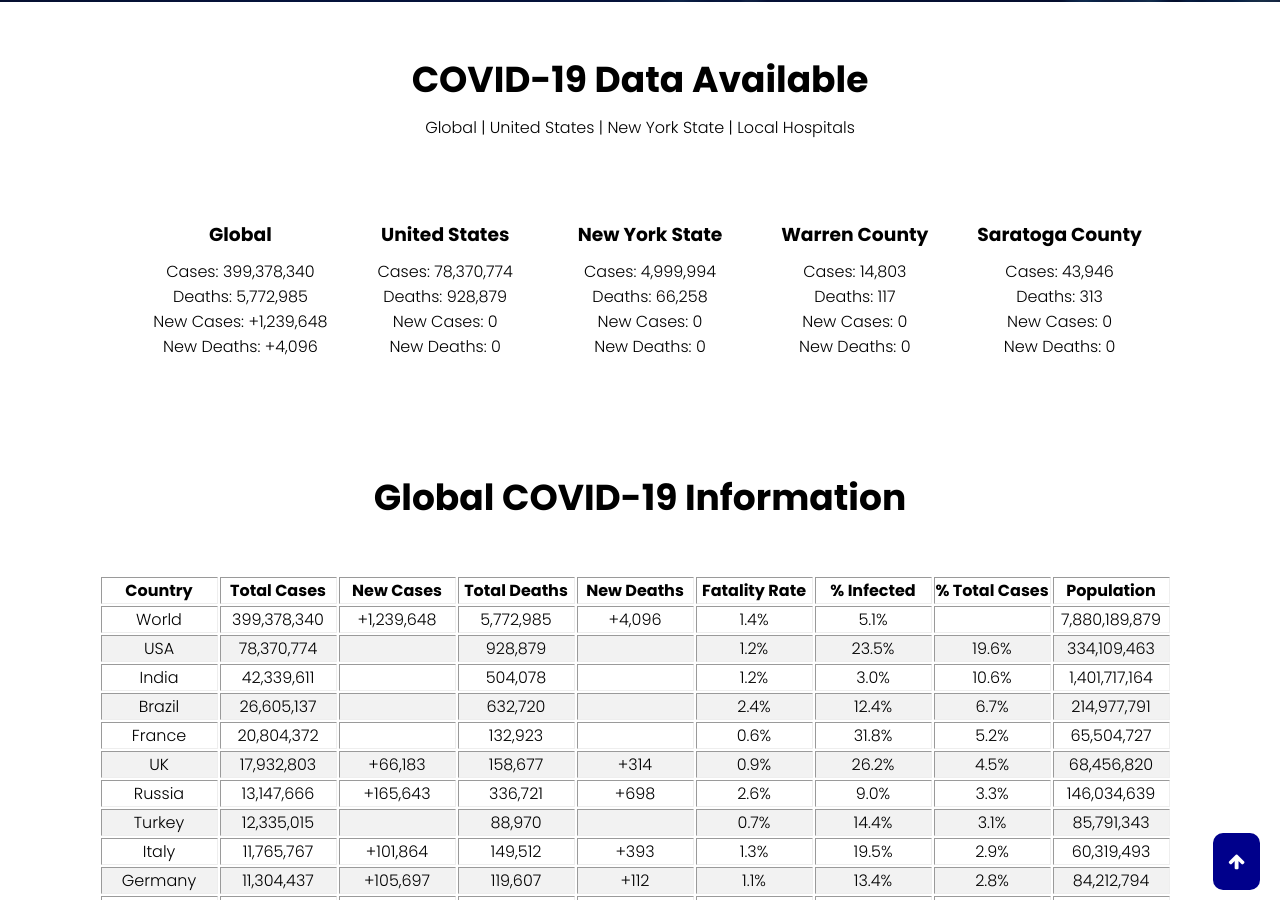
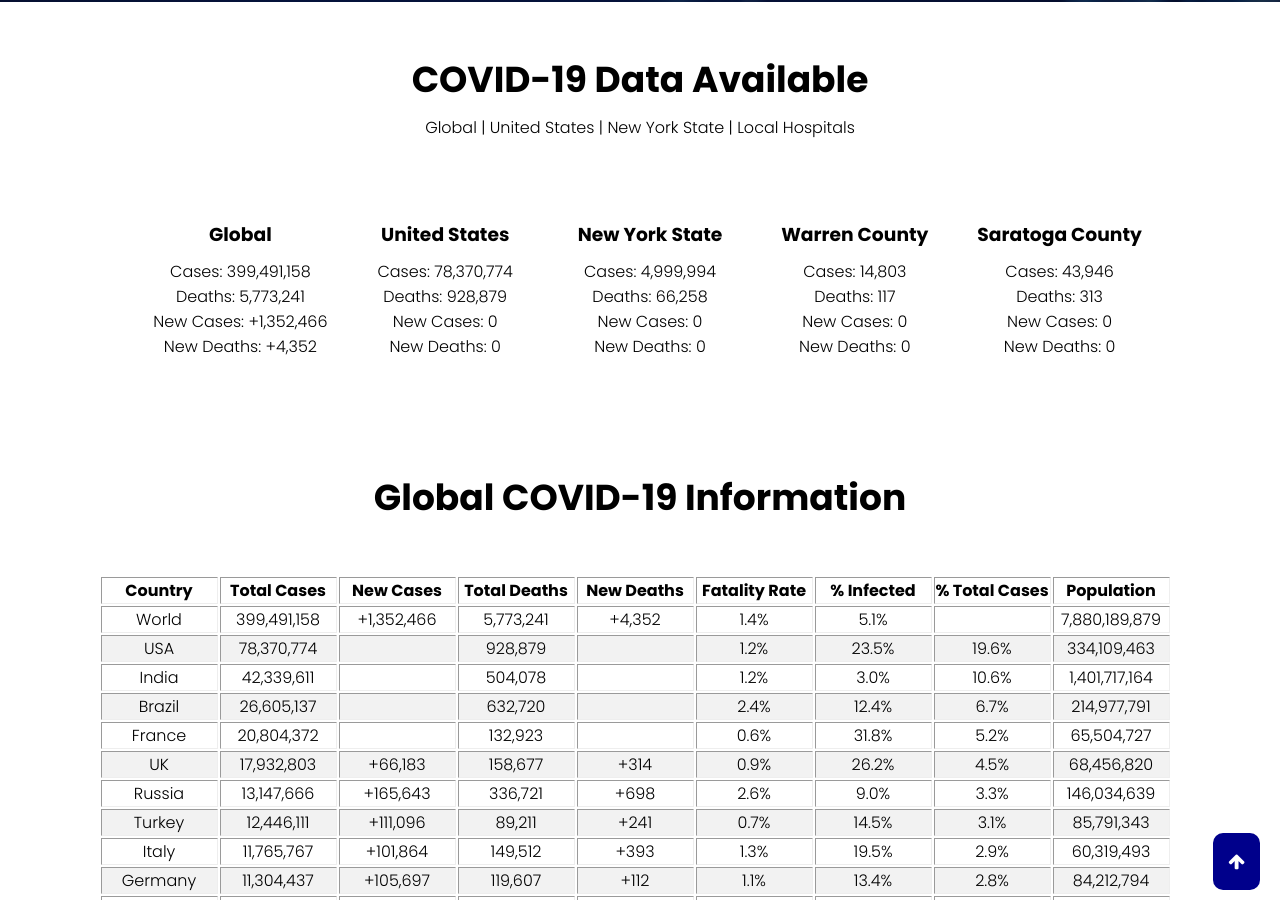
Before and after one commit to Pasin3ru/Tracking-COVID-19, a Jekyll site: the page built from index.html, in a window 1280 px wide and 900 px high, scrolled down 898 px. Built offline with Jekyll 4.4.1, drawn with Linux system fonts in a browser that asks for light colours.

Commit message:
update case numbers

```diff
--- a/_data/world_total_data.json
+++ b/_data/world_total_data.json
@@ -1 +1 @@
-{"0":{"Total Cases: ":"399,378,340","Total Deaths: ":"5,772,985","New Cases: ":"+1,239,648","New Deaths: ":"+4,096"}}
+{"0":{"Total Cases: ":"399,491,158","Total Deaths: ":"5,773,241","New Cases: ":"+1,352,466","New Deaths: ":"+4,352"}}
--- a/_includes/hospital-tables/global_data.html
+++ b/_includes/hospital-tables/global_data.html
@@ -15,10 +15,10 @@
   <tbody>
     <tr>
       <td>World</td>
-      <td>399,378,340</td>
-      <td>+1,239,648</td>
-      <td>5,772,985</td>
-      <td>+4,096</td>
+      <td>399,491,158</td>
+      <td>+1,352,466</td>
+      <td>5,773,241</td>
+      <td>+4,352</td>
       <td>1.4%</td>
       <td>5.1%</td>
       <td></td>
@@ -92,12 +92,12 @@
     </tr>
     <tr>
       <td>Turkey</td>
-      <td>12,335,015</td>
-      <td></td>
-      <td>88,970</td>
-      <td></td>
+      <td>12,446,111</td>
+      <td>+111,096</td>
+      <td>89,211</td>
+      <td>+241</td>
       <td>0.7%</td>
-      <td>14.4%</td>
+      <td>14.5%</td>
       <td>3.1%</td>
       <td>85,791,343</td>
     </tr>
@@ -1082,10 +1082,10 @@
     </tr>
     <tr>
       <td>Algeria</td>
-      <td>258,478</td>
-      <td></td>
-      <td>6,654</td>
-      <td></td>
+      <td>259,088</td>
+      <td>+610</td>
+      <td>6,667</td>
+      <td>+13</td>
       <td>2.6%</td>
       <td>0.6%</td>
       <td>0.1%</td>
@@ -1181,12 +1181,12 @@
     </tr>
     <tr>
       <td>Luxembourg</td>
-      <td>168,988</td>
-      <td></td>
-      <td>964</td>
-      <td></td>
+      <td>170,100</td>
+      <td>+1,112</td>
+      <td>966</td>
+      <td>+2</td>
       <td>0.6%</td>
-      <td>26.3%</td>
+      <td>26.5%</td>
       <td>0.0%</td>
       <td>642,269</td>
     </tr>
```
